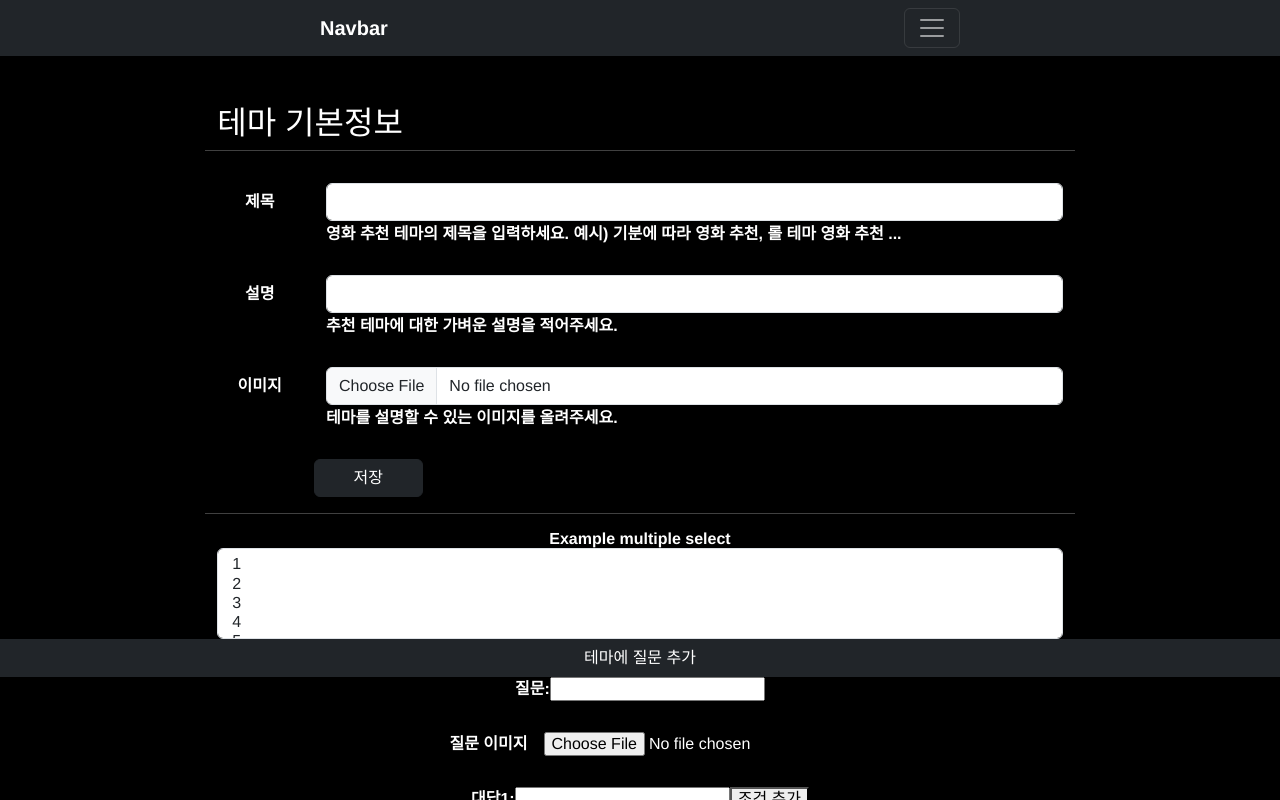
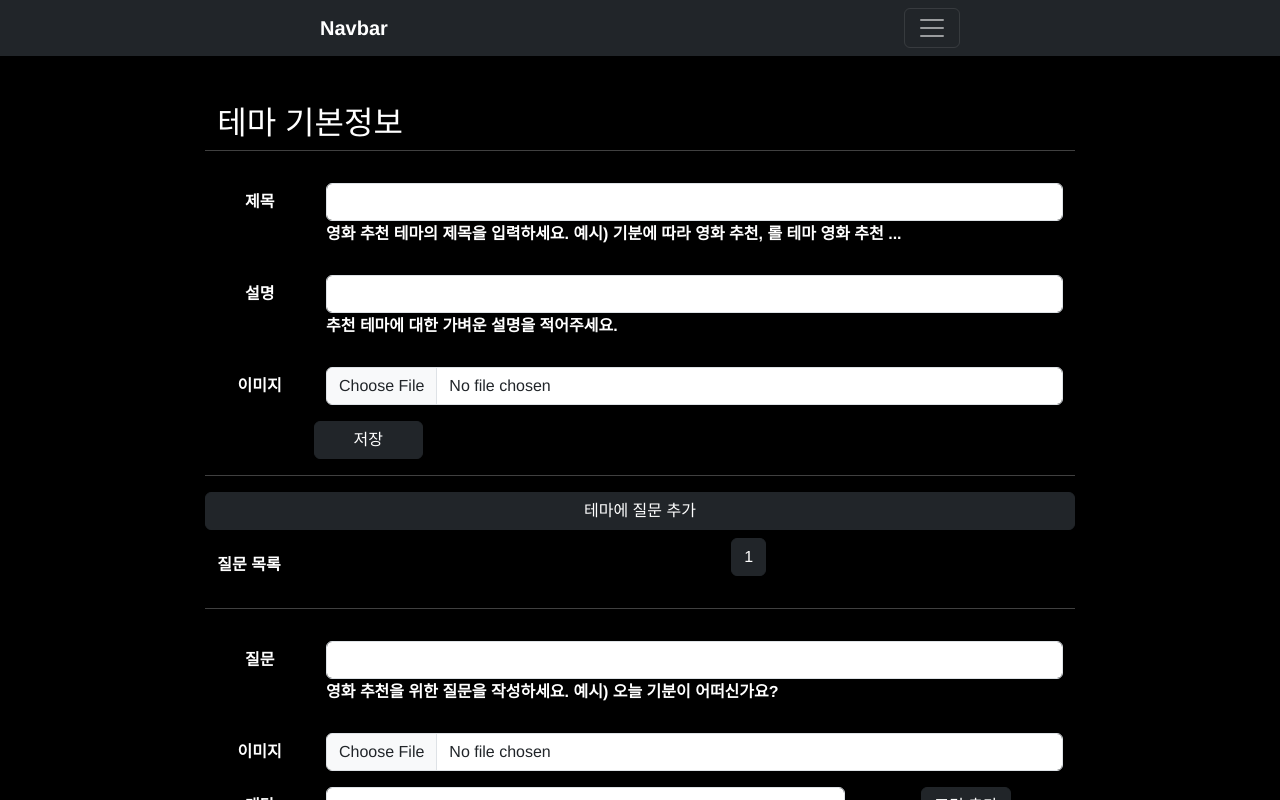
Before and after one commit to ChangJae-YOO/final_pjt_front, a Vue app in the folder fianl_pjt_front/: page /theme-form in a window 1280 px wide. Both pictures are taken after a click on the button "테마에 질문 추가". Shown: the top 800 px of the page. Built offline with nearby package versions, Linux system fonts and the light colour scheme.

Commit message:
design: theme form

```diff
--- a/fianl_pjt_front/src/components/CreateQuery.vue
+++ b/fianl_pjt_front/src/components/CreateQuery.vue
@@ -1,12 +1,13 @@
 <template>
-    <div>
-        <label>조건:</label>
+    <div class="form-group row mt-3">
+      <label class="col-md-1 col-form-label offset-md-2">조건</label>
 
-        <select v-model="temp_value" v-if="temp_key == 'include_adult'">
-            <option value="1">O</option>
-            <option value="0">X</option>
+      <div class="col-md-3">
+        <select v-model="temp_value" name="language" v-show="temp_key == 'language'" @input="queryToQuestion" class="form-control" novalidate>
+          <option value="en">영어</option>
+          <option value="ko">한국어X</option>
         </select>
-        <select v-model="temp_value" v-if="temp_key == 'with_genres'">
+        <select v-model="temp_value" name="with_genres" v-show="temp_key == 'with_genres'" @input="queryToQuestion" class="form-control" novalidate>
           <option value="12">모험</option>
           <option value="14">판타지</option>
           <option value="16">애니메이션</option>
@@ -27,7 +28,7 @@
           <option value="10752">전쟁</option>
           <option value="10770">TV 영화</option>
         </select>
-         <select v-model="temp_value" v-if="temp_key == 'without_genres'">
+        <select v-model="temp_value" name="without_genres"  v-show="temp_key == 'without_genres'" @input="queryToQuestion" class="form-control" novalidate>
           <option value="12">모험</option>
           <option value="14">판타지</option>
           <option value="16">애니메이션</option>
@@ -48,20 +49,23 @@
           <option value="10752">전쟁</option>
           <option value="10770">TV 영화</option>
         </select>
-        <input type="number" min="0" max="10" v-model="temp_value" v-if="temp_key == 'vote_average_gte'">
-        <input type="number" min="0" max="10" v-model="temp_value" v-if="temp_key == 'vote_average_lte'">
-        <input type="date" v-model="temp_value" v-if="temp_key == 'release_date_gte'">
-        <input type="date" v-model="temp_value" v-if="temp_key == 'release_date_lte'">
-        <input type="number" min="0" max="600" v-model="temp_value" v-if="temp_key == 'with_runtime_gte'">
-        <input type="number" min="0" max="600" v-model="temp_value" v-if="temp_key == 'with_runtime_lte'">
-        <input type="text" v-model="temp_value" v-if="temp_key == 'with_keywords'">
-        <input type="text" v-model="temp_value" v-if="temp_key == 'without_keywords'">
-
-        <select v-model="temp_key">
+        <input type="number" min="0" max="10" name="vote_average_gte"  v-model="temp_value" v-show="temp_key == 'vote_average_gte'" @input="queryToQuestion" class="form-control" novalidate>
+        <input type="number" min="0" max="10" name="vote_average_lte"  v-model="temp_value" v-show="temp_key == 'vote_average_lte'" @input="queryToQuestion" class="form-control" novalidate>
+        <input type="date" v-model="temp_value" name="release_date_gte"  v-show="temp_key == 'release_date_gte'" @input="queryToQuestion" class="form-control" novalidate>
+        <input type="date" v-model="temp_value" name="release_date_lte"  v-show="temp_key == 'release_date_lte'" @input="queryToQuestion" class="form-control" novalidate>
+        <input type="number" min="0" max="600" name="with_runtime_gte"  v-model="temp_value" v-show="temp_key == 'with_runtime_gte'" @input="queryToQuestion" class="form-control" novalidate>
+        <input type="number" min="0" max="600" name="with_runtime_lte"  v-model="temp_value" v-show="temp_key == 'with_runtime_lte'" @input="queryToQuestion" class="form-control" novalidate>
+        <input type="text" v-model="temp_value" name="with_keywords"  v-show="temp_key == 'with_keywords'" @input="queryToQuestion" class="form-control" novalidate>
+        <input type="text" v-model="temp_value" name="without_keywords"  v-show="temp_key == 'without_keywords'" @input="queryToQuestion" class="form-control" novalidate>
+      </div>
+      <div class="col-md-4">
+        <select v-model="temp_key" class="form-control" novalidate>
             <option v-for="key in key_lst" :value="key" :key="key">{{ key_values[key] }}</option>
         </select>
-
-        <button type="button" @click="queryToQuestion">조건 만들기</button>
+      </div>
+      <div class="col-md-1">
+        <button type="button" class="btn btn-dark" @click="deleteQuery">삭제</button>
+      </div>
     </div>
   </template>
 
@@ -69,9 +73,14 @@
   export default {
     name: 'CreateQuery',
 
+    props:{
+     queryIdx: Number,
+     },
+
     data () {
       return {
         key_lst : [
+          'language',
           'include_adult',
           'with_genres',
           'without_genres',
@@ -86,6 +95,7 @@
         ],
 
         key_values : {
+          'language': '언어의 영화 추천',
           'include_adult': '성인 영화 추천',
           'with_genres': '장르의 영화 추천',
           'without_genres': '장르를 제외한 영화 추천',
@@ -105,14 +115,19 @@
     },
 
     methods: {
+      deleteQuery(){
+        this.$emit('delete-query', this.queryIdx)
+      },
 
       queryToQuestion() {
+
         let queryData = {
+          idx: this.queryIdx,
           key: this.temp_key,
-          value: this.temp_value
+          value: event.target.value
         }
 
-        console.log(this.temp_value)
+        console.log(queryData)
 
         this.$emit('query-to-question', queryData)
       }
--- a/fianl_pjt_front/src/components/CreateQuestion.vue
+++ b/fianl_pjt_front/src/components/CreateQuestion.vue
@@ -1,41 +1,63 @@
 <template>
   <div>
-    <div v-if="isChecked">
-      <div>
-        <label for="question">질문: </label>
-        <input type="text" id="question" v-model="question">
-      </div>
-      <br>
-
-      <div>
-        <label for="questionImage" class="m-3">질문 이미지</label>
-        <input type="file" accept="image/*" id="questionImgae" @change="fileUpload"/>
-      </div>
-      <br>
-
-      <div>
-        <label for="queryDescription1">대답1:</label>
-        <input type="text" id="queryDescription1" v-model="queryDescription1">
-
-        <button type="button" @click="addQuery1">조건 추가</button>
-        <CreateQuery @query-to-question="getQuery1" v-for="item in answer1_items" :key="item"/>
+    <div>
+      <div class="form-group row mt-3">
+        <label for="question" class="col-md-1 col-form-label offset-md-2">질문</label>
+        <div class="col-md-7">
+          <input type="text" id="question" class="form-control" v-model="question">
+        </div>
       </div>
 
-
-      <div>
-        <label for="queryDescription2">대답2:</label>
-        <input type="text" id="queryDescription2" v-model="queryDescription2">
-
-        <button type="button" @click="addQuery2">조건 추가</button>
-        <CreateQuery @query-to-question="getQuery2" v-for="item in answer2_items" :key="item"/>
+      <div class="row">
+        <div class="col-md-7 offset-md-3 text-start mt-1 mb-3">
+          영화 추천을 위한 질문을 작성하세요. 예시) 오늘 기분이 어떠신가요?
+        </div>
       </div>
 
-      <button type="button" @click="questionToTheme">질문 만들기</button>
-    </div>
+      <div class="form-group row mt-3">
+        <label for="question" class="col-md-1 col-form-label offset-md-2">이미지</label>
+        <div class="col-md-7">
+          <input type="file" accept="image/*" id="questionImgae" @change="fileUpload" class="form-control"/>
+        </div>
+      </div>
 
-    <div v-if="!isChecked">
-      {{ this.question }}
-      <button type="button" @click="eraseQustion">질문 다시 만들기</button>
+      <div class="form-group row mt-3">
+        <label for="queryDescription1" class="col-md-1 col-form-label offset-md-2">대답</label>
+
+        <div class="col-md-5">
+          <input type="text" id="queryDescription1" v-model="queryDescription1" @input="questionToTheme" class="form-control">
+        </div>
+
+        <div class="col-md-2">
+          <button type="button" class="btn btn-dark" @click="addQuery1">조건 추가</button>
+        </div>
+
+        <div v-for="(item, idx) in queryLst1" :key="item">
+          <CreateQuery @query-to-question="getQuery1" @delete-query="deleteQuery1" :query-idx="idx"/>
+        </div>
+      </div>
+
+      <div class="row">
+        <div class="col-md-7 offset-md-3 text-start mt-1 mb-3">
+          질문에 대한 두가지 대답을 작성하고 조건을 추가해서 추천할 영화의 특징을 알려주세요.
+        </div>
+      </div>
+
+      <div class="form-group row mt-3">
+        <label for="queryDescription2" class="col-md-1 col-form-label offset-md-2">대답</label>
+
+        <div class="col-md-5">
+          <input type="text" id="queryDescription2" v-model="queryDescription2" @input="questionToTheme" class="form-control">
+        </div>
+
+        <div class="col-md-2">
+          <button type="button" class="btn btn-dark" @click="addQuery2">조건 추가</button>
+        </div>
+
+        <div v-for="(item, idx) in queryLst2" :key="item">
+          <CreateQuery @query-to-question="getQuery2" @delete-query="deleteQuery2" :query-idx="idx"/>
+        </div>
+      </div>
     </div>
   </div>
 </template>
@@ -50,21 +72,26 @@ export default {
     CreateQuery
   },
 
+  props:{
+    initData: Object,
+    questionIdx: Number,
+  },
+
   data () {
     return {
       question: '',
+      imageFile: '',
 
       queryDescription1: '',
-      queryData1: {},
+      queryLst1: [],
+      queryDataLst1: [],
 
       queryDescription2: '',
-      queryData2: {},
+      queryLst2: [],
+      queryDataLst2: [],
 
-      answer1_items: [],
-      answer2_items: [],
+      keyIdx: 0,
 
-      isChecked: true,
-      imageFile: '',
     }
   },
 
@@ -73,52 +100,71 @@ export default {
       this.imageFile = file.target.files[0]
     },
 
-    eraseQustion(){
-      this.isChecked = true
-    },
-
     addQuery1() {
-      this.answer1_items.push(true)
+      this.queryLst1.push(this.keyIdx)
+      this.queryDataLst1.push({})
+      this.keyIdx += 1
     },
 
     addQuery2() {
-      this.answer2_items.push(true)
+      this.queryLst2.push(this.keyIdx)
+      this.queryDataLst2.push({})
+      this.keyIdx += 1
+    },
+
+    deleteQuery1(tempIdx){
+      this.queryLst1.splice(tempIdx, 1);
+      this.queryDataLst1.splice(tempIdx, 1)
+    },
+
+    deleteQuery2(tempIdx){
+      this.queryLst2.splice(tempIdx, 1);
+      this.queryDataLst2.splice(tempIdx, 1)
     },
 
     getQuery1(queryData) {
-      if (queryData.key in this.queryData1){
-        this.queryData1[queryData.key] += ',' + queryData.value
-      }
-      else{
-        this.queryData1[queryData.key] = queryData.value
-      }
+      this.queryDataLst1[queryData.idx] = queryData
+      this.questionToTheme()
     },
 
     getQuery2(queryData) {
-      if (queryData.key in this.queryData2){
-        this.queryData2[queryData.key] += ',' + queryData.value
-      }
-      else{
-        this.queryData2[queryData.key] = queryData.value
-      }
+      this.queryDataLst2[queryData.idx] = queryData
+      this.questionToTheme()
     },
 
     questionToTheme() {
-      this.queryData1['description'] = this.queryDescription1
-      this.queryData2['description'] = this.queryDescription2
-      this.isChecked = false
+      // for (const temp_query of this.queryDataLst1){
+      //   console.log(temp_query)
+      //   if (temp_query.key in this.queryData1){
+      //     this.queryData1.push(temp_query.value)
+      //   }
+      //   else{
+      //     this.queryData1[temp_query.key] = [temp_query.value,]
+      //   }
+      // }
 
+      // for (const temp_query of this.queryDataLst2){
+      //   console.log(temp_query)
+      //   if (temp_query.key in this.queryData2){
+      //     this.queryData2[temp_query.key].push(temp_query.value)
+      //   }
+      //   else{
+      //     this.queryData2[temp_query.key] = [temp_query.value,]
+      //   }
+      // }
       let questionData = {
+        idx: this.questionIdx,
+
         question: this.question,
         image: this.imageFile,
 
         queryDescription1: this.queryDescription1,
-        queryData1: this.queryData1,
+        queryData1: this.queryDataLst1,
 
         queryDescription2: this.queryDescription2,
-        queryData2: this.queryData2,
+        queryData2: this.queryDataLst2,
       }
-
+      console.log(questionData)
       this.$emit('question-to-theme', questionData)
     }
   }
--- a/fianl_pjt_front/src/views/ThemeFormView.vue
+++ b/fianl_pjt_front/src/views/ThemeFormView.vue
@@ -6,8 +6,6 @@
     <div class="row">
       <hr class="col-md-8 offset-md-2 text-start">
     </div>
-
-    <form @submit.prevent="makeTheme">
 
     <div class="form-group row mt-3">
       <label for="title" class="col-md-1 col-form-label offset-md-2">제목</label>
@@ -40,47 +38,30 @@
       <div class="col-sm-7">
         <input type="file" accept="image/*" id="themeImgae" class="form-control" @change="fileUpload"/>
       </div>
-
     </div>
 
     <div class="row">
-        <div class="col-md-7 offset-md-3 text-start mt-1 mb-3">
-          테마를 설명할 수 있는 이미지를 올려주세요.
-        </div>
-      </div>
-
-      <div class="row">
-        <button type="submit" class="btn btn-dark col-1 offset-md-3 mt-3 mb-3">저장</button>
+      <button type="button" class="btn btn-dark col-1 offset-md-3 mt-3 mb-3" @click="makeTheme">저장</button>
       <hr class="col-md-8 offset-md-2">
     </div>
 
 
     <div class="row">
-
-        <div class="form-group col-8 offset-md-2">
-          <label for="exampleFormControlSelect2">Example multiple select</label>
-          <select multiple class="form-control" id="exampleFormControlSelect2">
-            <option>1</option>
-            <option>2</option>
-            <option>3</option>
-            <option>4</option>
-            <option>5</option>
-          </select>
+      <button type="button" @click="add" class="btn btn-dark col-8 offset-md-2">테마에 질문 추가</button>
     </div>
 
-        <button type="button" @click="add" class="btn btn-dark">테마에 질문 추가</button>
-
-        <div v-for="item in questions" :key="item">
-          <CreateQuestion @question-to-theme="getQuestion" v-if="item"/>
+    <div class="row">
+      <label for="title" class="col-md-2 col-form-label offset-md-2 text-start mt-3">질문 목록</label>
+      <div class="col-md-6" >
+        <button type="button" class="btn btn-dark m-2 " v-for="(item, idx) in questionLst" :key="idx" @click="changeIdx(idx)">{{ idx+1 }}</button>
+      </div>
+      <hr class="col-md-8 offset-md-2 mt-4">
     </div>
 
-        <div class="form-group col-8 offset-md-2">
-          <label for="exampleFormControlTextarea1">Example textarea</label>
-          <textarea class="form-control" id="exampleFormControlTextarea1" rows="3"></textarea>
+    <div v-for="(item, idx) in questionLst" :key="item">
+      <CreateQuestion @question-to-theme="getQuestion" v-show="idx==nowIdx" :question-idx="idx"/>
+      <button class="btn btn-dark mt-3" type="button" v-show="idx==nowIdx" @click="deleteQuestion(idx)">삭제</button>
     </div>
-
-      </div>
-    </form>
   </div>
 </template>
 
@@ -100,13 +81,16 @@ export default {
 
   data() {
     return {
+      uel: API_URL,
       themeTitle: '',
       themeDescription: '',
 
       questionLst: [],
-      questions: [],
+      questionDataLst: [],
 
       imageFile: '',
+      nowIdx: -1,
+      keyIdx: 0,
     }
   },
 
@@ -114,29 +98,36 @@ export default {
   },
 
   methods: {
+    deleteQuestion(tempIdx){
+      this.questionLst.splice(tempIdx, 1);
+      this.questionDataLst.splice(tempIdx, 1);
+      this.nowIdx = tempIdx
+    },
+
+    changeIdx(tempIdx){
+      this.nowIdx = tempIdx
+    },
 
     fileUpload: function(file){
       this.imageFile = file.target.files[0]
     },
 
     getQuestion: function(questionData){
-      this.questionLst.push(questionData)
-    },
-
-    closeQuestionForm(){
-      for (let idx in this.questions){
-        this.questions[idx] = false
-      }
+      this.questionDataLst[questionData.idx] = questionData
     },
 
     add () {
-			this.questions.push(true)
+			this.questionLst.push(this.keyIdx)
+      this.questionDataLst.push({})
+      this.nowIdx += 1
+      this.keyIdx += 1
 		},
 
     makeTheme: function(){
       const frm = new FormData()
       frm.append('title', this.themeTitle)
       frm.append('description', this.themeDescription)
+      console.log(this.questionDataLst)
       frm.append('image', this.imageFile)
 
       axios({
@@ -150,11 +141,12 @@ export default {
       .then((res) => {
         let themeId = res.data.id
 
-        for (const question of this.questionLst){
+        for (const question of this.questionDataLst){
           const questionFrm = new FormData()
           questionFrm.append('question', question.question)
+          if (question.image){
             questionFrm.append('image', question.image)
-
+          }
           axios({
           url: `${API_URL}/themes/detail/${themeId}/create_question/`,
           method: 'post',
@@ -162,11 +154,36 @@ export default {
           })
           .then((res) => {
             let questionId = res.data.id
+            let tempData1 = {}
+            let tempData2 = {}
+
+            for (const temp_query of question.queryData1){
+              console.log(temp_query)
+              if (temp_query.key in tempData1){
+                tempData1[temp_query.key] += ',' + temp_query.value
+              }
+              else{
+                tempData1[temp_query.key] = temp_query.value
+              }
+            }
+
+            for (const temp_query of question.queryData2){
+              console.log(temp_query)
+              if (temp_query.key in tempData2){
+                tempData2[temp_query.key] += ',' + temp_query.value
+              }
+              else{
+                tempData2[temp_query.key] = temp_query.value
+              }
+            }
+
+            tempData1['description'] = question.queryDescription1
+            tempData2['description'] = question.queryDescription2
 
             axios({
             url: `${API_URL}/themes/detail/${questionId}/create_query/`,
             method: 'post',
-            data: question.queryData1
+            data: tempData1
             })
             .then(() => {
             })
@@ -177,7 +194,7 @@ export default {
             axios({
             url: `${API_URL}/themes/detail/${questionId}/create_query/`,
             method: 'post',
-            data: question.queryData2
+            data: tempData2
             })
             .then(() => {
             })
```
Lines whose indentation alone changed are shown as unchanged.
